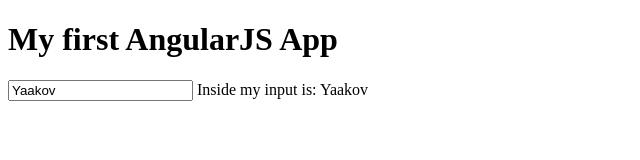
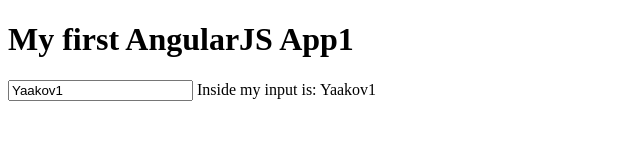
Before and after one commit to SergeyShikin175/2-18, a plain HTML site: page index.html in a window 1280 px wide. Shown: the full height of the page, 0-640 px from the left. Drawn offline with Linux system fonts and the light colour scheme.

Commit message:
Nev version of web file.

```diff
--- a/app.js
+++ b/app.js
@@ -4,7 +4,7 @@
 angular.module('myFirstApp', [])
 
 .controller('MyFirstController', function ($scope) {
-  $scope.name = "Yaakov";
+  $scope.name = "Yaakov1";
   $scope.sayHello = function () {
     return "Hello Coursera!";
   };
--- a/index.html
+++ b/index.html
@@ -7,10 +7,10 @@
     <title>My first AngularJS App</title>
   </head>
   <body>
-    <h1>My first AngularJS App</h1>
+    <h1>My first AngularJS App1</h1>
     <div ng-controller="MyFirstController">
-      <input type="text" ng-model="name">
-      Inside my input is: {{name}}
+    <input type="text" ng-model="name">
+    Inside my input is: {{name}}
     </div>
   </body>
 </html>
```
